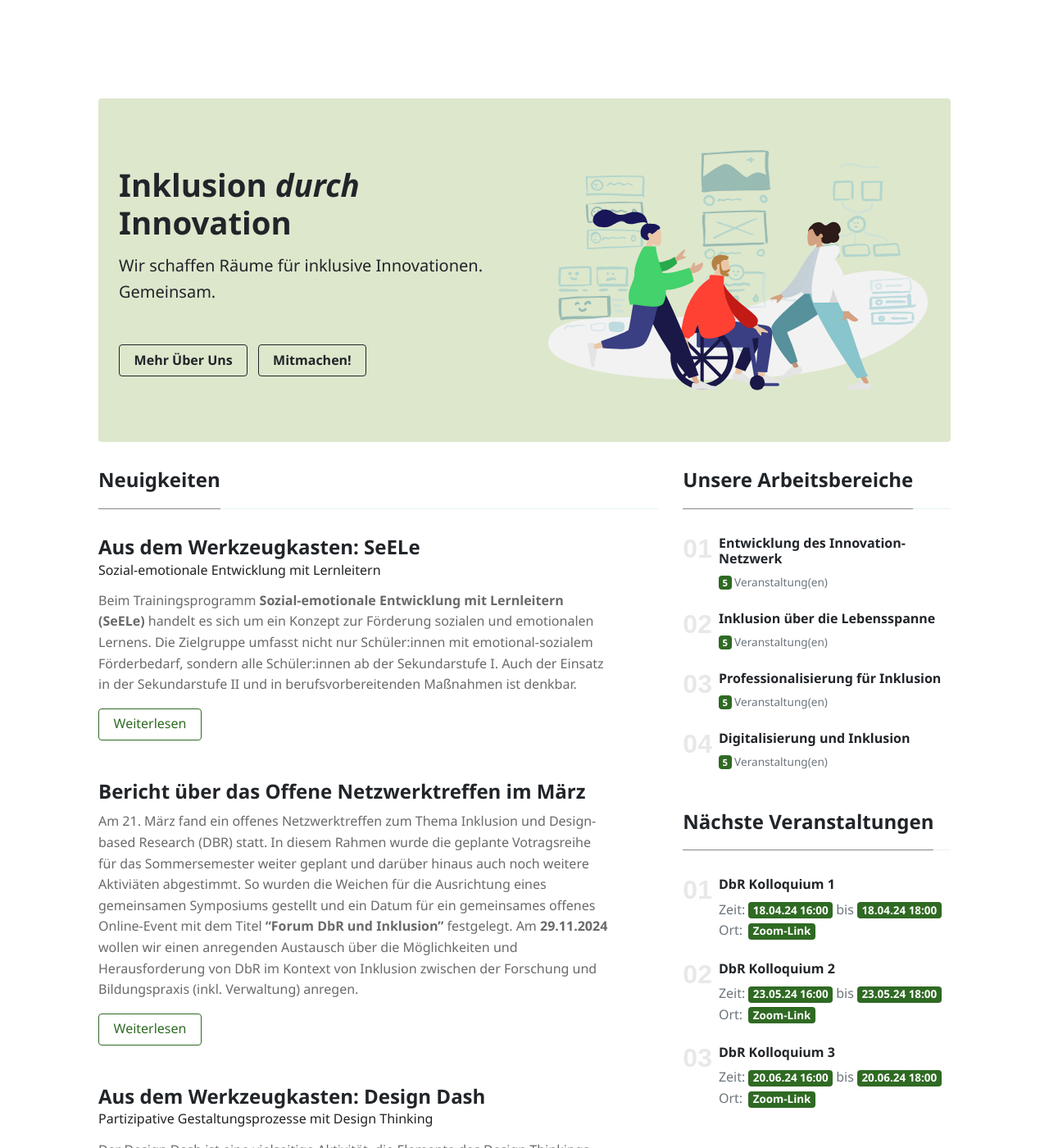
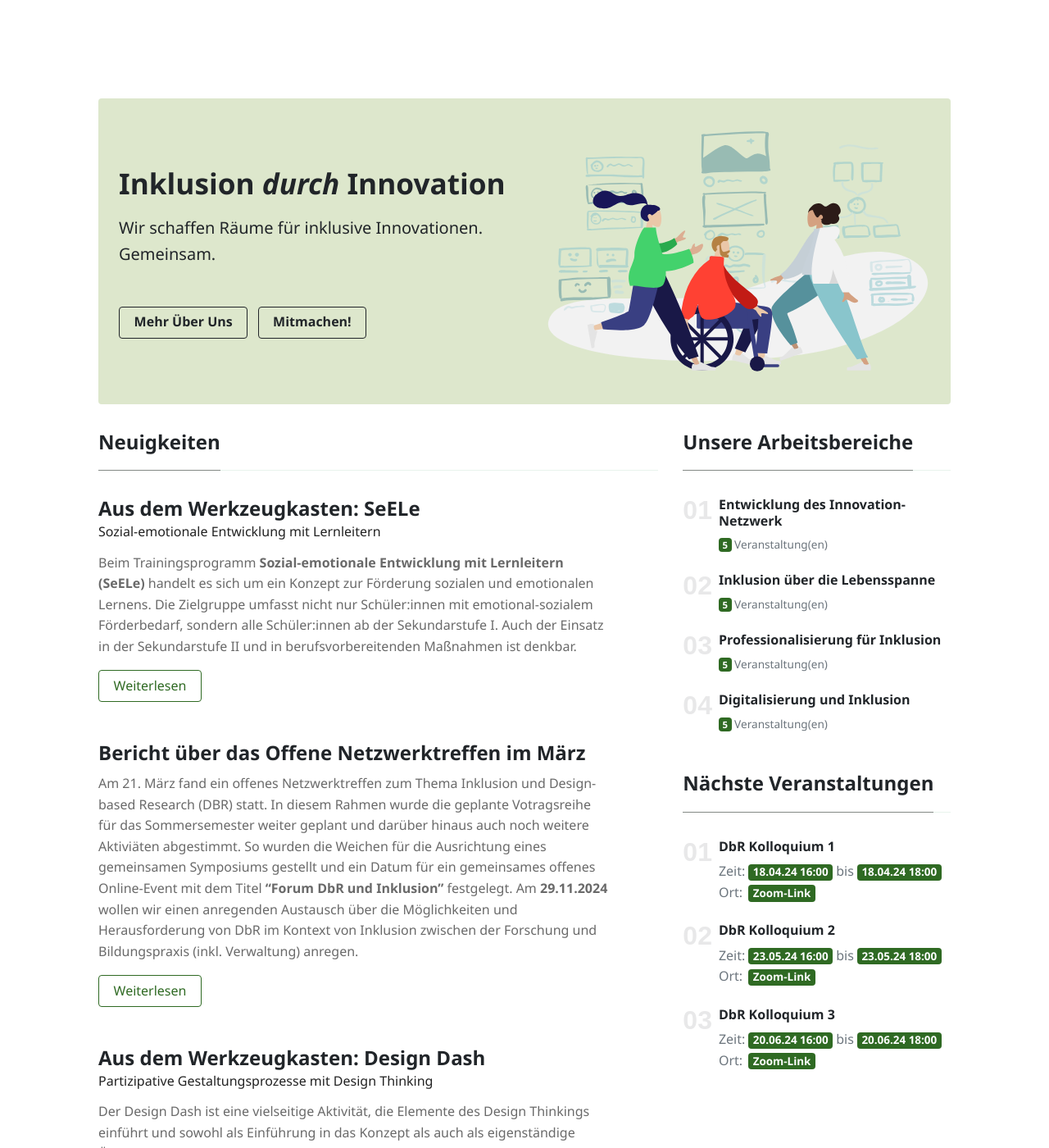
Before and after one commit to innovation-hub-inklusion/innovation-hub-inklusion.github.io, a Jekyll site: the page built from index.html, in a window 1280 px wide and 1400 px high. Shown: the whole window at 82% size. Built offline with Jekyll 4.4.1, drawn with Linux system fonts in a browser that asks for light colours; the list of posts is cut into pages by our own code.

Commit message:
Fix jumbotron on homepage

```diff
--- a/assets/css/theme.css
+++ b/assets/css/theme.css
@@ -392,7 +392,7 @@ a.text-dark:hover {
 		right:0;
 	}
     .jumbotron-home h1 {
-        font-size: 2.4rem;
+        font-size: 2.2rem;
         font-weight: 700;
         line-height: 1.1;
     }
```
